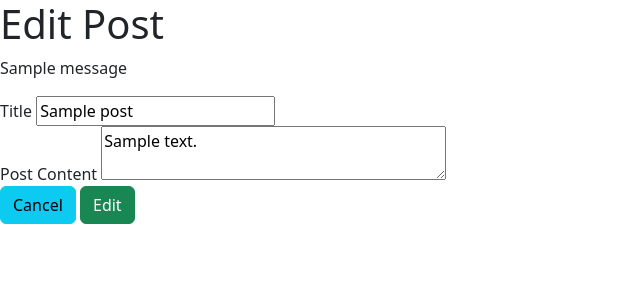
After one commit to Peter-Loft/flask-blogly, a Flask app: page /posts/1/edit in a window 1280 px wide. The commit adds this page. Shown: the top 300 px of the page, without its empty margins (0-640 px from the left). Run offline with Flask 2, Linux system fonts and the light colour scheme; tables that the repository leaves empty hold one stand-in row (values such as "Sample post"); one stand-in notice (Sample message) is shown; some libraries are stand-ins or nearby versions.

Commit message:
Edit and delete posts routes and html

```diff
--- a/app.py
+++ b/app.py
@@ -128,12 +128,13 @@ def add_post(user_id):
     post = Post(
         title=form_data.get("title"),
         content=form_data.get("content"),
-        user_id = user_id
+        user_id=user_id,
     )
     db.session.add(post)
     db.session.commit()
 
     return redirect(f"/users/{user_id}")
+
 
 @app.get("/posts/<int:post_id>")
 def post_details(post_id):
@@ -141,3 +142,36 @@ def post_details(post_id):
 
     post = Post.query.get_or_404(post_id)
     return render_template("post_details.html", post=post)
+
+
+@app.get("/posts/<int:post_id>/edit")
+def post_edit_form(post_id):
+    """Form for editting a post"""
+
+    post = Post.query.get_or_404(post_id)
+    return render_template("edit_post.html", post=post)
+
+
+@app.post("/posts/<int:post_id>/edit")
+def post_edit(post_id):
+    """Handle editting of a post"""
+
+    form_data = request.form
+    post = Post.query.get_or_404(post_id)
+
+    post.title = form_data["title"]
+    post.content = form_data["content"]
+    db.session.commit()
+
+    return redirect(f"/posts/{post_id}")
+
+
+@app.post("/posts/<int:post_id>/delete")
+def post_delete(post_id):
+    """Delete a post"""
+
+    post = Post.query.get_or_404(post_id)
+    # user_id = post.user_id
+    db.session.delete(post)
+    db.session.commit()
+    return redirect(f"/users/{post.user_id}")
--- /dev/null
+++ b/templates/edit_post.html
@@ -0,0 +1,22 @@
+{% extends "base.html" %}
+
+{% block content %}
+<h1>
+  Edit Post
+</h1>
+{% for msg in get_flashed_messages() %}
+<p>{{ msg }}</p>
+{% endfor %}
+
+<form action="/posts/{{ post.id }}/edit" method="post">
+  <label for="title-input">Title</label>
+  <input id="title-input" name="title" value="{{ post.title }}">
+  <br>
+  <label for="content-input">Post Content</label>
+  <textarea id="content-input" name="content" rows="2" cols="35">{{ post.content }}</textarea>
+  <br>
+  <a href="/posts/{{ post.id }}" class="btn btn-info">Cancel</a>
+  <button type="submit" class="btn btn-success">Edit</button>
+</form>
+<!-- Edit Post Page Verficiation -->
+{% endblock %}
--- a/templates/post_details.html
+++ b/templates/post_details.html
@@ -16,6 +16,8 @@
 <br>
 <p></p>
 <a href="/users/{{ post.user_id }}" class="btn btn-outline-primary">Cancel</a>
-<a href="/post/{{post.id}}/edit" class="btn btn-primary">Edit</a>
-<a href="/post/{{post.id}}/delete" class="btn btn-danger">Delete</a>
+<a href="/posts/{{post.id}}/edit" class="btn btn-primary">Edit</a>
+<form method="post" action="/posts/{{post.id}}/delete">
+  <button type="submit" class="btn btn-danger">Delete</button>
+</form>
 {% endblock %}
```
